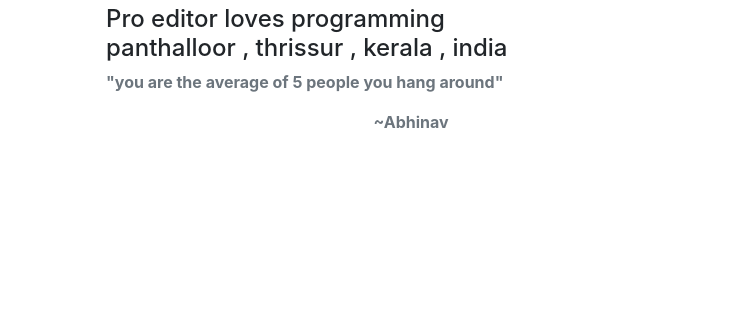
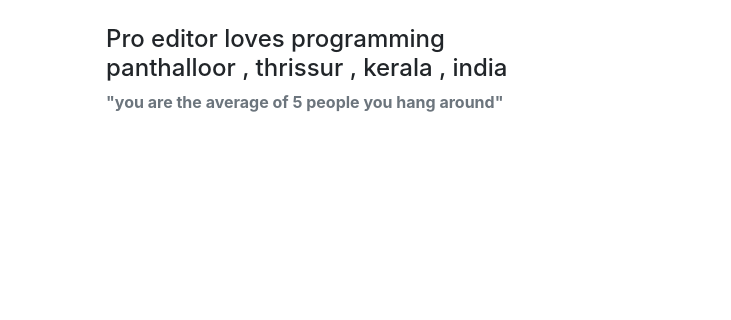
Before and after one commit to ABHINAV-321/website, a plain HTML site: page index.html in a window 1280 px wide. Shown: the part 251-571 px from the top of the page, 549-1280 px from the left. Drawn offline with nearby package versions, Linux system fonts and the light colour scheme.

Commit message:
Update index.html

```diff
--- a/index.html
+++ b/index.html
@@ -55,7 +55,7 @@
 <h4>Pro editor loves programming <br>
 panthalloor , thrissur , kerala , india</h4>
 <p class="text-muted">"you are the average of 5 people you hang around"</p>
-<p class="text-muted text-center ">~Abhinav </p>
+<!--<p class="text-muted text-center ">~Abhinav </p>-->
 </div>
 </div>
 </div>
```
